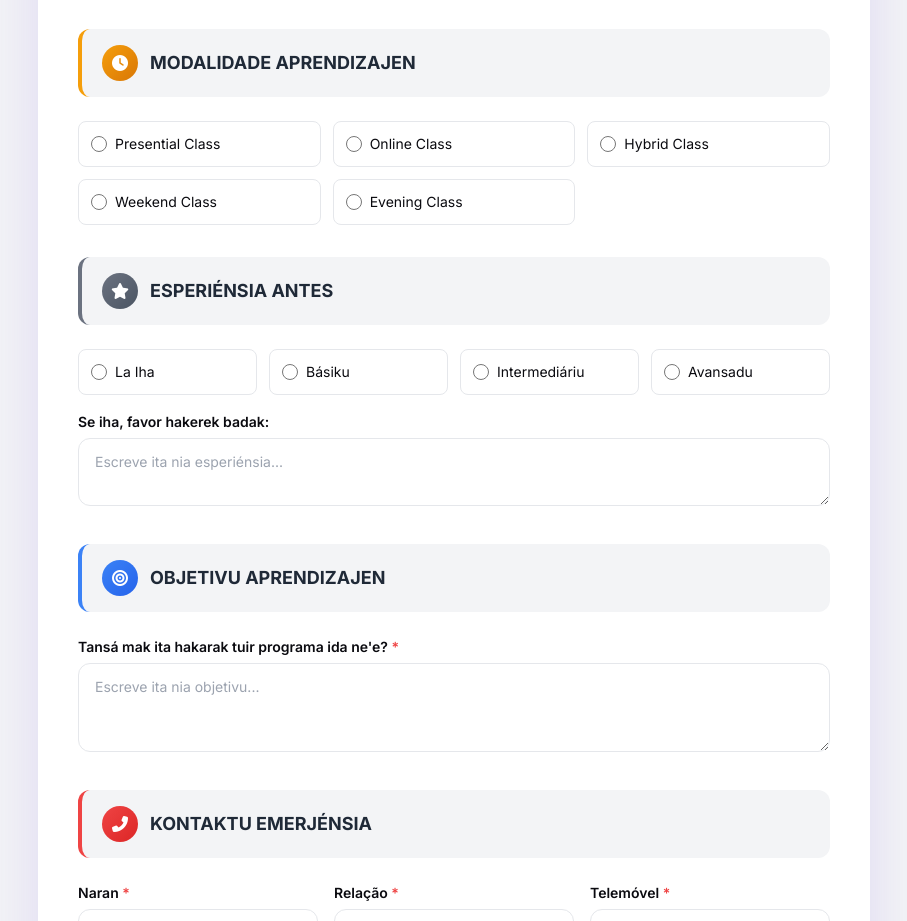
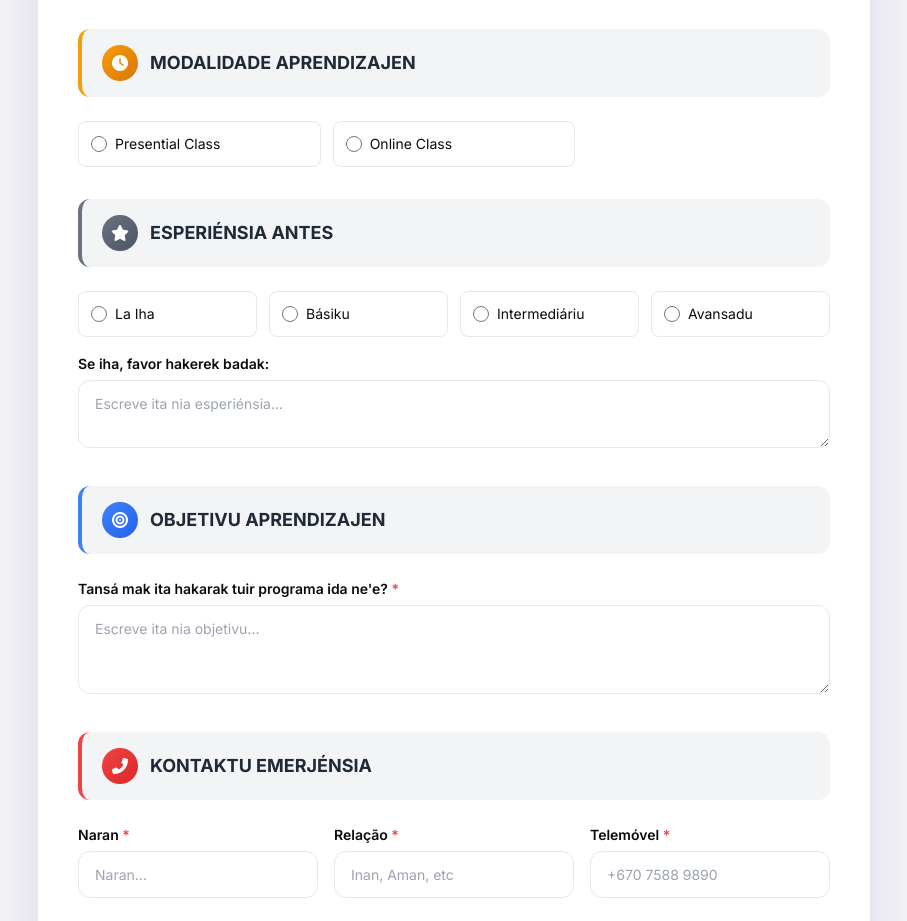
Before and after one commit to saturninaximenes56-lab/digital-academy-website, a website: page register.html in a window 1280 px wide. Shown: the part 2073-2994 px from the top of the page, without its empty margins (186-1093 px from the left). Drawn offline with nearby package versions, Linux system fonts and the light colour scheme.

Commit message:
Upload project

```diff
--- a/register.html
+++ b/register.html
@@ -957,18 +957,7 @@
                         <input type="radio" name="mode" value="Online Class" required class="w-4 h-4 accent-[#6C3CE1]">
                         <span class="text-sm">Online Class</span>
                     </label>
-                    <label class="flex items-center gap-2 p-3 border rounded-lg hover:bg-gray-50 cursor-pointer">
-                        <input type="radio" name="mode" value="Hybrid Class" required class="w-4 h-4 accent-[#6C3CE1]">
-                        <span class="text-sm">Hybrid Class</span>
-                    </label>
-                    <label class="flex items-center gap-2 p-3 border rounded-lg hover:bg-gray-50 cursor-pointer">
-                        <input type="radio" name="mode" value="Weekend Class" required class="w-4 h-4 accent-[#6C3CE1]">
-                        <span class="text-sm">Weekend Class</span>
-                    </label>
-                    <label class="flex items-center gap-2 p-3 border rounded-lg hover:bg-gray-50 cursor-pointer">
-                        <input type="radio" name="mode" value="Evening Class" required class="w-4 h-4 accent-[#6C3CE1]">
-                        <span class="text-sm">Evening Class</span>
-                    </label>
+
                 </div>
                 <p class="error-text text-red-500 text-xs mt-1 hidden"><i class="fas fa-exclamation-circle mr-1"></i> Favor hili modalidade aprendizajen</p>
 
```
